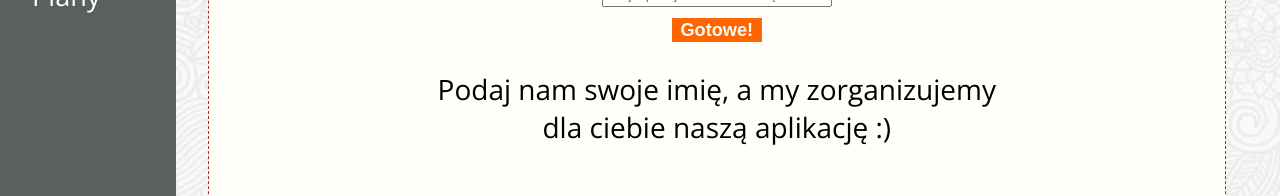
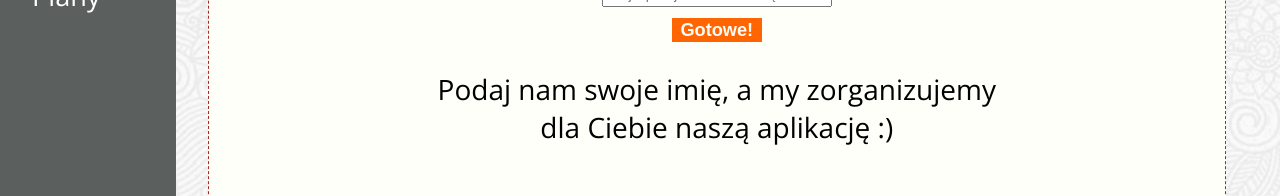
Before and after one commit to DariaZielinska/Meal-Planning-first-version, a website: page development/app.html in a window 1280 px wide. Shown: the part 337-533 px from the top of the page. Drawn offline with nearby package versions, Linux system fonts and the light colour scheme; a web font is replaced by a local one.

Commit message:
zaplanuj jedzonko

```diff
--- a/development/app.html
+++ b/development/app.html
@@ -43,7 +43,7 @@
                         <br>
                         <button type="submit">Gotowe!</button>
                     </label>
-                    <p>Podaj nam swoje imię, a my zorganizujemy<br>dla ciebie naszą aplikację :)</p>
+                    <p>Podaj nam swoje imię, a my zorganizujemy<br>dla Ciebie naszą aplikację :)</p>
                 </div>
 
             </div>
```
